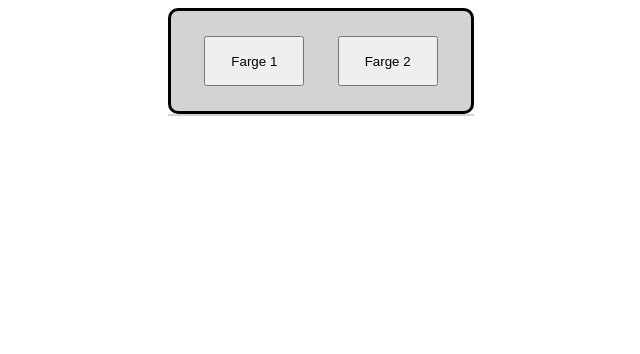
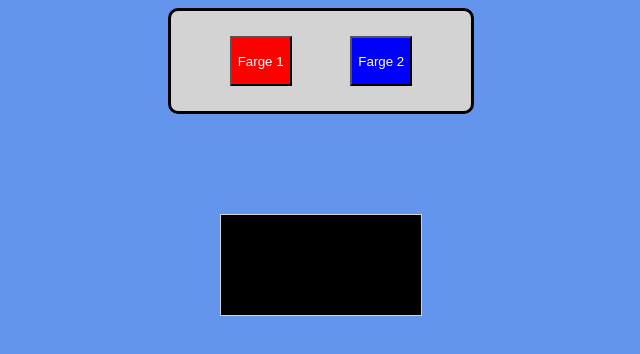
Before and after one commit to Unixan/Div-oppgaver, a plain HTML site: page Parametre/parametre.html in a window 1280 px wide. Shown: the whole page, without its empty margins (319-959 px from the left). Drawn offline with Linux system fonts and the light colour scheme.

Commit message:
Skolearbid

```diff
--- a/parametre.html
+++ b/Parametre/parametre.html
@@ -7,16 +7,17 @@
     <meta name="viewport" content="width=device-width, initial-scale=1.0">
     <title>Document</title>
     <link rel="stylesheet" href="parametreStyles.css">
+    <script src="Parametre.js"></script>
 </head>
 
-<body style="display:grid; justify-content:center">
+<body>
     <div class="box">
         <div class="buttons">
-            <button onclick="bytteFarge()">Farge 1</button>
-            <button onclick="bytteFarge()">Farge 2</button>
+            <button onclick="changeColor('red')" style="background-color:red ;color: white;">Farge 1</button>
+            <button onclick="changeColor('blue')" style="background-color:blue ;color:white">Farge 2</button>
         </div>
     </div>
-    <div class="colorbox">
+    <div class="colorbox" style="background-color:black" id="colorchange">
 
     </div>
 </body>
--- a/parametreStyles.css
+++ b/Parametre/parametreStyles.css
@@ -1,7 +1,12 @@
+body{
+    display: grid;
+    justify-items: center;
+    background-color: cornflowerblue;
+}
 .buttons {
     display: grid;
-    grid-template-columns: 100px 100px;
-    justify-content: space-evenly;
+    grid-template-columns: auto auto;
+    justify-content:space-evenly;
     height: 50px;
     user-select: none;
 }
@@ -16,7 +21,10 @@
     border-style: solid;
 }
 .colorbox{
+    height: 100px;
+    width: 200px;
     border-style: solid;
     border-width: 1px;
     border-color: lightgrey;
+    margin-top: 100px;
 }
--- /dev/null
+++ b/ParametreJs.js
@@ -0,0 +1,4 @@
+function changeColor(color) {
+    document.getElementById('colorchange').innerHTML = /*html*/`
+        <div style="background-color:${color}></div>;
+}
```
